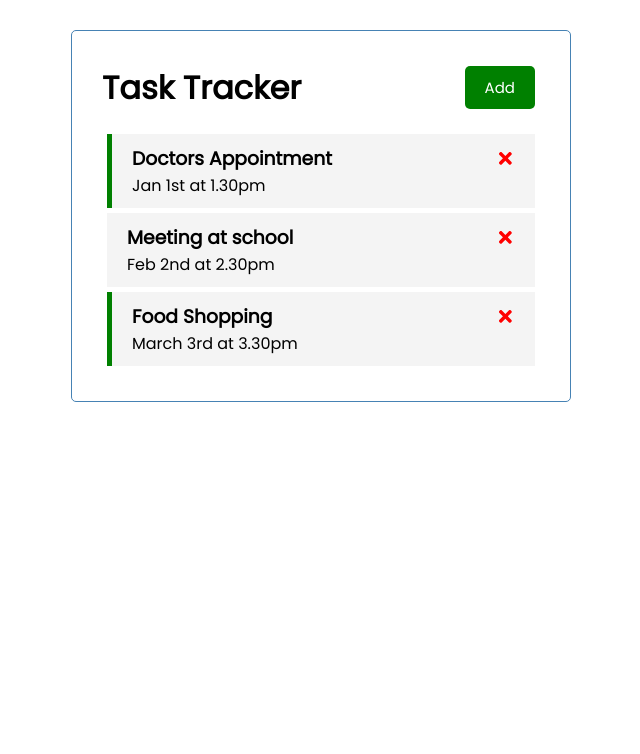
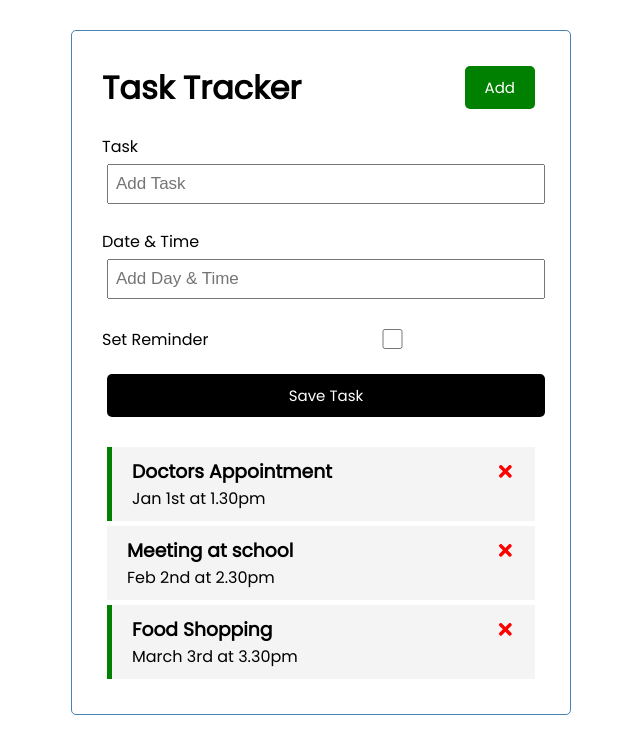
Before and after one commit to cdhairya/task-tracker-react, a React (Create React App) app: page / in a window 1280 px wide. Shown: the top 754 px of the page, without its empty margins (319-959 px from the left). Built offline with nearby package versions, Linux system fonts and the light colour scheme.

Commit message:
Add task

```diff
--- a/src/App.js
+++ b/src/App.js
@@ -1,6 +1,7 @@
 import { useState } from "react";
 import Header from "./components/Header";
 import Tasks from "./components/Tasks";
+import AddTask from "./components/AddTask";
 
 function App() {
   const [tasks, setTasks] = useState([
@@ -24,6 +25,13 @@
     },
   ]);
 
+  // Add Task
+  const addTask = (task) => {
+    const id = Math.floor(Math.random() * 10000) + 1;
+    const newTask = { id, ...task };
+    setTasks([...tasks, newTask]);
+  };
+
   // Delete task
   const deleteTask = (id) => {
     setTasks(tasks.filter((task) => task.id !== id));
@@ -41,6 +49,7 @@
   return (
     <div className="container">
       <Header />
+      <AddTask onAdd={addTask} />
       {tasks.length > 0 ? (
         <Tasks tasks={tasks} onDelete={deleteTask} onToggle={toggleReminder} />
       ) : (
--- /dev/null
+++ b/src/components/AddTask.js
@@ -0,0 +1,58 @@
+import { useState } from "react";
+
+const AddTask = ({ onAdd }) => {
+  const [text, setText] = useState("");
+  const [day, setDay] = useState("");
+  const [reminder, setReminder] = useState(false);
+
+  const onSubmit = (e) => {
+    e.preventDefault();
+    if (!text) {
+      alert("Please add a task!");
+      return;
+    }
+
+    onAdd({ text, day, reminder });
+
+    // clearing the form
+    setText("");
+    setDay("");
+    setReminder(false);
+  };
+
+  return (
+    <form className="add-form" onSubmit={onSubmit}>
+      <div className="form-control">
+        <label>Task</label>
+        <input
+          type="text"
+          placeholder="Add Task"
+          value={text}
+          onChange={(e) => setText(e.target.value)}
+        />
+      </div>
+      <div className="form-control">
+        <label>Date & Time</label>
+        <input
+          type="text"
+          placeholder="Add Day & Time"
+          value={day}
+          onChange={(e) => setDay(e.target.value)}
+        />
+      </div>
+      <div className="form-control form-control-check">
+        <label>Set Reminder</label>
+        <input
+          type="checkbox"
+          checked={reminder}
+          value={reminder}
+          onChange={(e) => setReminder(e.currentTarget.checked)}
+        />
+      </div>
+
+      <input type="submit" className="btn btn-block" value="Save Task" />
+    </form>
+  );
+};
+
+export default AddTask;
```
